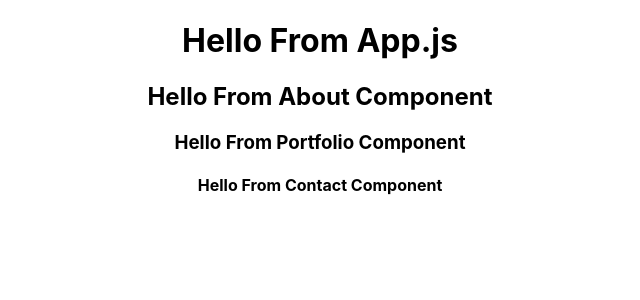
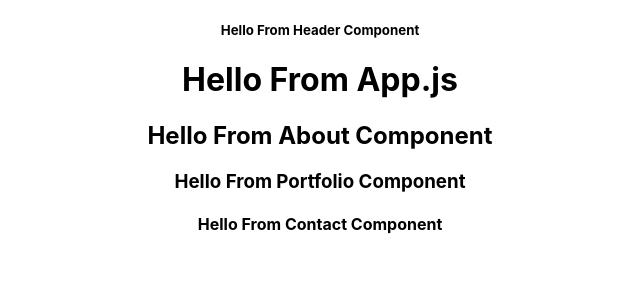
Before and after one commit to vadimsusername/vadim-buryakovsky, a React (Create React App) app: page / in a window 1280 px wide. Shown: the top 300 px of the page, without its empty margins (320-960 px from the left). Built offline with nearby package versions, Linux system fonts and the light colour scheme.

Commit message:
added boiler plate Header component

```diff
--- a/src/App.js
+++ b/src/App.js
@@ -1,13 +1,16 @@
 import React from 'react';
 import logo from './logo.svg';
 import './App.css';
+import Header from "./components/Header";
 import About from "./components/About";
 import Portfolio from "./components/Portfolio";
 import Contact from "./components/Contact";
 
+
 function App() {
   return (
     <div className="App">
+      <Header></Header>
       <h1>Hello From App.js</h1>
       <About></About>
       <Portfolio></Portfolio>
--- /dev/null
+++ b/src/components/Header/index.js
@@ -0,0 +1,13 @@
+import React from "react";
+import "./style.css";
+
+function Header() {
+
+    return (
+        <>
+            <h5>Hello From Header Component</h5>
+        </>
+    );
+}
+
+export default Header;
```
Also changed, not shown: src/components/Header/style.css (added).
